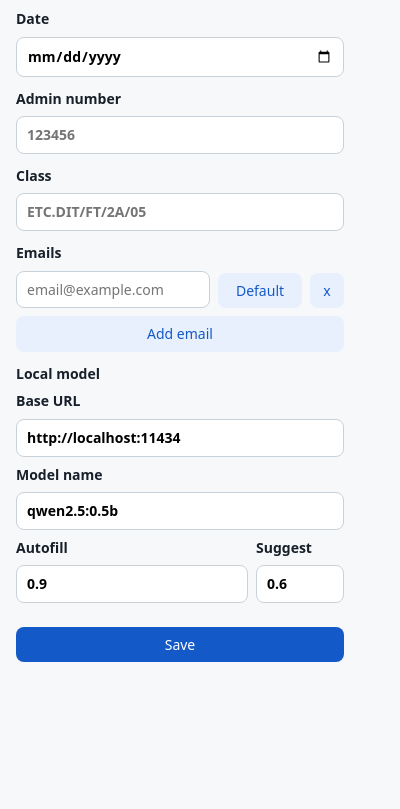
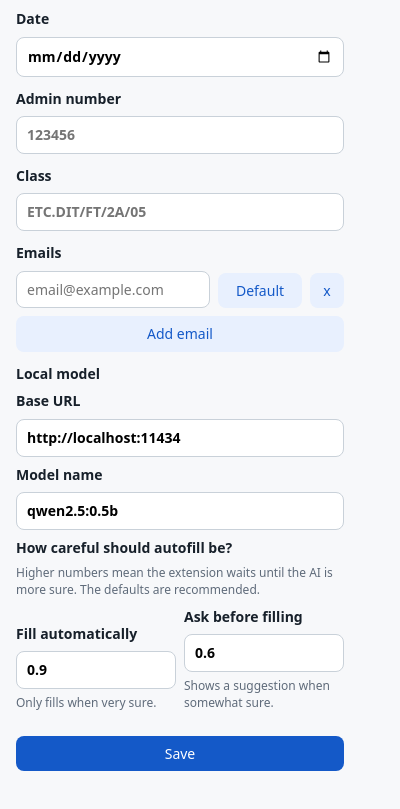
Before and after one commit to chonghaoooi/auto-fill-forms, a browser extension: page src/popup.html in a window 400 px wide. Shown: the part 123-932 px from the top of the page. Before the commit the page ends 844 px from the top, so only its background shows below. Drawn offline with Linux system fonts and the light colour scheme.

Commit message:
Explain confidence settings in plain language
Rename the popup threshold controls so non-technical users understand when the extension fills automatically versus asks first.

Constraint: The underlying confidence values remain part of the autofill safety behavior.

Rejected: Hide thresholds completely | Users still need a simple way to tune cautiousness without editing code.

Confidence: high

Scope-risk: narrow

Directive: Keep popup settings phrased around user outcomes, not implementation terms.

Tested: npm test; node --check dist/background.js dist/defaults.js dist/popup.js dist/content.js; manifest JSON parse check

Not-tested: Manual visual QA in Chrome popup after reload.

```diff
--- a/src/popup.css
+++ b/src/popup.css
@@ -35,6 +35,19 @@ label,
   font-weight: 650;
 }
 
+.help-text,
+.field-help {
+  margin: 0;
+  color: #5f6b7a;
+  font-size: 12px;
+  font-weight: 400;
+}
+
+.field-help {
+  display: block;
+  margin-top: -2px;
+}
+
 input,
 button,
 select {
@@ -60,7 +73,7 @@ button[type="button"] {
 .email-row,
 .thresholds {
   display: grid;
-  grid-template-columns: 1fr 88px;
+  grid-template-columns: 1fr 1fr;
   gap: 8px;
   align-items: end;
 }
--- a/src/popup.html
+++ b/src/popup.html
@@ -41,14 +41,18 @@
             Model name
             <input id="modelName" name="modelName" placeholder="qwen2.5:0.5b">
           </label>
+          <div class="section-title">How careful should autofill be?</div>
+          <p class="help-text">Higher numbers mean the extension waits until the AI is more sure. The defaults are recommended.</p>
           <div class="thresholds">
             <label>
-              Autofill
+              Fill automatically
               <input id="autofillThreshold" name="autofillThreshold" type="number" min="0" max="1" step="0.05">
+              <span class="field-help">Only fills when very sure.</span>
             </label>
             <label>
-              Suggest
+              Ask before filling
               <input id="suggestThreshold" name="suggestThreshold" type="number" min="0" max="1" step="0.05">
+              <span class="field-help">Shows a suggestion when somewhat sure.</span>
             </label>
           </div>
         </section>
```
